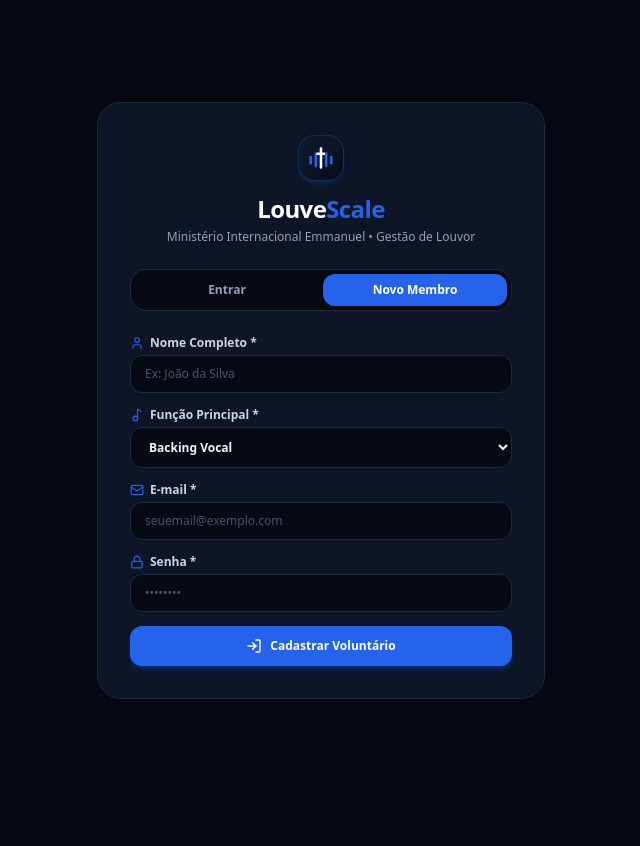
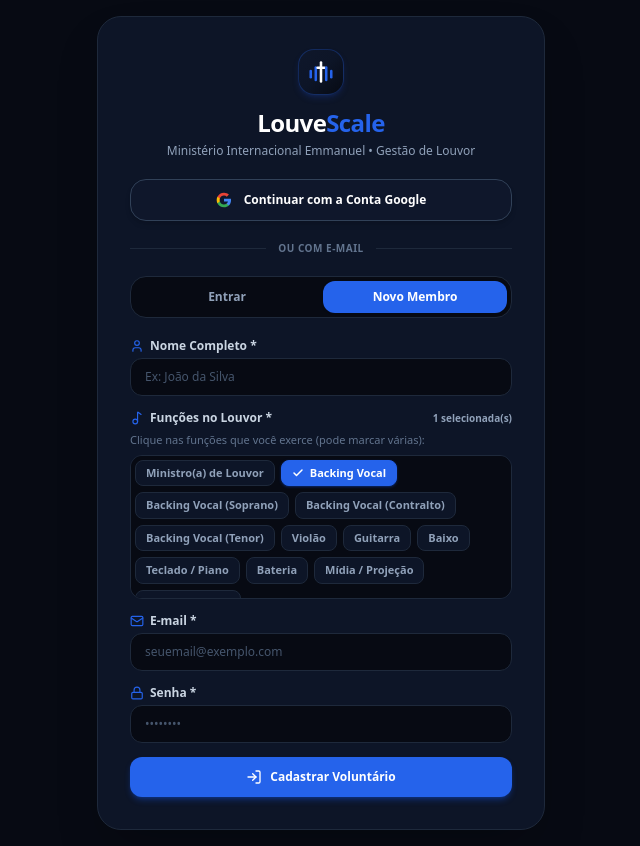
Before and after one commit to renanvieira-dev/Louve-scale, a React (Vite) app: page / in a window 1280 px wide. Both pictures are taken after a click on the button "Novo Membro". Shown: the whole page, without its empty margins (319-959 px from the left). Before the commit the page ends 800 px from the top, so only its background shows below. Built offline with nearby package versions, Linux system fonts and the light colour scheme.

Commit message:
feat: restaurar login com google e selecao de multiplas funcoes para voluntarios

```diff
--- a/src/App.jsx
+++ b/src/App.jsx
@@ -23,13 +23,17 @@
   User,
   LogIn,
   Loader2,
+  Check,
   CheckCircle2,
-  Search
+  Sparkles
 } from 'lucide-react';
 
-const INSTRUMENT_OPTIONS = [
+const AVAILABLE_ROLES = [
   'Ministro(a) de Louvor',
   'Backing Vocal',
+  'Backing Vocal (Soprano)',
+  'Backing Vocal (Contralto)',
+  'Backing Vocal (Tenor)',
   'Violão',
   'Guitarra',
   'Baixo',
@@ -59,11 +63,12 @@
   const [authEmail, setAuthEmail] = useState('');
   const [authPassword, setAuthPassword] = useState('');
   const [authFullName, setAuthFullName] = useState('');
-  const [authInstrument, setAuthInstrument] = useState('Backing Vocal');
+  const [authSelectedRoles, setAuthSelectedRoles] = useState(['Backing Vocal']); // Múltiplas funções
   const [authError, setAuthError] = useState('');
   const [authLoading, setAuthLoading] = useState(false);
+  const [googleLoading, setGoogleLoading] = useState(false);
 
-  // 1. Verificar Sessão no Supabase
+  // Sincronizar sessão do usuário
   useEffect(() => {
     const checkSession = async () => {
       try {
@@ -74,6 +79,21 @@
             .select('*')
             .eq('id', session.user.id)
             .single();
+
+          // Se logou com Google e ainda não tinha profile completo
+          if (!profile) {
+            const googleName = session.user.user_metadata?.full_name || session.user.email?.split('@')[0];
+            const googleAvatar = session.user.user_metadata?.avatar_url || session.user.user_metadata?.picture;
+
+            await supabase.from('profiles').upsert({
+              id: session.user.id,
+              full_name: googleName,
+              avatar_url: googleAvatar,
+              roles: ['Backing Vocal'],
+              instrument_role: 'Backing Vocal',
+              role: 'member'
+            });
+          }
 
           setCurrentUser({ user: session.user, profile: profile || {} });
         } else {
@@ -106,24 +126,21 @@
     };
   }, []);
 
-  // 2. Buscar Dados da Aplicação
+  // Buscar Dados da Aplicação
   const fetchData = async () => {
     try {
-      // Buscar Perfis de Voluntários
       const { data: profilesData } = await supabase
         .from('profiles')
         .select('*')
         .order('full_name', { ascending: true });
       if (profilesData) setProfiles(profilesData);
 
-      // Buscar Louvores
       const { data: songsData } = await supabase
         .from('songs')
         .select('*')
         .order('title', { ascending: true });
       if (songsData) setSongs(songsData);
 
-      // Buscar Escalas
       const schedulesData = await schedulesService.getSchedules();
       if (schedulesData) setSchedules(schedulesData);
     } catch (err) {
@@ -137,7 +154,39 @@
     }
   }, [currentUser]);
 
-  // Ações de Login e Cadastro
+  // Alternar função na lista de múltiplas funções
+  const toggleRoleSelection = (roleName) => {
+    setAuthSelectedRoles((prev) => {
+      if (prev.includes(roleName)) {
+        if (prev.length === 1) return prev; // Mantém pelo menos uma
+        return prev.filter((r) => r !== roleName);
+      } else {
+        return [...prev, roleName];
+      }
+    });
+  };
+
+  // Login com Conta Google
+  const handleGoogleLogin = async () => {
+    try {
+      setGoogleLoading(true);
+      setAuthError('');
+      const { error } = await supabase.auth.signInWithOAuth({
+        provider: 'google',
+        options: {
+          redirectTo: window.location.origin
+        }
+      });
+      if (error) throw error;
+    } catch (err) {
+      console.error('Erro no login com Google:', err);
+      setAuthError(err.message || 'Erro ao conectar com o Google.');
+    } finally {
+      setGoogleLoading(false);
+    }
+  };
+
+  // Login / Cadastro com E-mail e Senha
   const handleAuthSubmit = async (e) => {
     e.preventDefault();
     setAuthError('');
@@ -145,7 +194,7 @@
 
     try {
       if (authMode === 'login') {
-        const { data, error } = await supabase.auth.signInWithPassword({
+        const { error } = await supabase.auth.signInWithPassword({
           email: authEmail.trim(),
           password: authPassword
         });
@@ -158,19 +207,19 @@
           options: {
             data: {
               full_name: authFullName.trim(),
-              instrument_role: authInstrument
+              instrument_role: authSelectedRoles[0] || 'Voluntário',
+              roles: authSelectedRoles
             }
           }
         });
         if (error) throw error;
 
-        // Inserir registro na tabela profiles se necessário
         if (data.user) {
           await supabase.from('profiles').upsert({
             id: data.user.id,
             full_name: authFullName.trim(),
-            instrument_role: authInstrument,
-            roles: [authInstrument],
+            roles: authSelectedRoles,
+            instrument_role: authSelectedRoles[0] || 'Voluntário',
             role: 'member'
           });
         }
@@ -197,7 +246,7 @@
       setIsScheduleModalOpen(false);
     } catch (err) {
       console.error('Erro ao criar escala:', err);
-      alert('Erro ao salvar a escala.');
+      alert('Erro ao salvar escala.');
     }
   };
 
@@ -281,7 +330,6 @@
     );
   });
 
-  // Tela de Carregamento
   if (loading) {
     return (
       <div className="min-h-screen bg-church-dark flex flex-col items-center justify-center gap-3 text-slate-400">
@@ -292,12 +340,12 @@
   }
 
   // ==========================================
-  // TELA DE LOGIN / CADASTRO (Quando não logado)
+  // TELA DE LOGIN / CADASTRO COM GOOGLE & MÚLTIPLAS FUNÇÕES
   // ==========================================
   if (!currentUser) {
     return (
       <div className="min-h-screen bg-church-dark text-church-silver flex items-center justify-center p-4">
-        <div className="w-full max-w-md bg-church-card border border-church-border rounded-3xl p-6 sm:p-8 shadow-2xl space-y-6 animate-in fade-in">
+        <div className="w-full max-w-md bg-church-card border border-church-border rounded-3xl p-6 sm:p-8 shadow-2xl space-y-5 animate-in fade-in">
 
           {/* Logo e Título */}
           <div className="text-center flex flex-col items-center">
@@ -310,7 +358,46 @@
             </p>
           </div>
 
-          {/* Abas Entrar / Cadastrar */}
+          {/* BOTÃO OFICIAL DE ENTRAR / CADASTRAR COM CONTA GOOGLE */}
+          <button
+            type="button"
+            onClick={handleGoogleLogin}
+            disabled={googleLoading}
+            className="w-full py-3 bg-slate-900 hover:bg-slate-800 border border-slate-700 rounded-2xl flex items-center justify-center gap-3 font-bold text-xs text-white transition-all cursor-pointer shadow-md hover:border-slate-500"
+          >
+            {googleLoading ? (
+              <Loader2 className="w-4 h-4 animate-spin text-church-blue" />
+            ) : (
+              <svg className="w-4 h-4" viewBox="0 0 24 24">
+                <path
+                  fill="#4285F4"
+                  d="M22.56 12.25c0-.78-.07-1.53-.2-2.25H12v4.26h5.92c-.26 1.37-1.04 2.53-2.21 3.31v2.77h3.57c2.08-1.92 3.28-4.74 3.28-8.09z"
+                />
+                <path
+                  fill="#34A853"
+                  d="M12 23c2.97 0 5.46-.98 7.28-2.66l-3.57-2.77c-.98.66-2.23 1.06-3.71 1.06-2.86 0-5.29-1.93-6.16-4.53H2.18v2.84C3.99 20.53 7.7 23 12 23z"
+                />
+                <path
+                  fill="#FBBC05"
+                  d="M5.84 14.09c-.22-.66-.35-1.36-.35-2.09s.13-1.43.35-2.09V7.06H2.18C1.43 8.55 1 10.22 1 12s.43 3.45 1.18 4.94l2.85-2.22.81-.63z"
+                />
+                <path
+                  fill="#EA4335"
+                  d="M12 5.38c1.62 0 3.06.56 4.21 1.64l3.15-3.15C17.45 2.09 14.97 1 12 1 7.7 1 3.99 3.47 2.18 7.06l3.66 2.84c.87-2.6 3.3-4.52 6.16-4.52z"
+                />
+              </svg>
+            )}
+            Continuar com a Conta Google
+          </button>
+
+          {/* Divisor */}
+          <div className="flex items-center gap-3">
+            <div className="flex-1 h-px bg-church-border"></div>
+            <span className="text-[10px] font-bold text-slate-500 uppercase tracking-wider">ou com e-mail</span>
+            <div className="flex-1 h-px bg-church-border"></div>
+          </div>
+
+          {/* Seletor Entrar / Novo Membro */}
           <div className="grid grid-cols-2 p-1 bg-church-dark border border-church-border rounded-2xl gap-1">
             <button
               type="button"
@@ -342,7 +429,7 @@
             </div>
           )}
 
-          {/* Formulário de Acesso */}
+          {/* Formulário de E-mail / Senha */}
           <form onSubmit={handleAuthSubmit} className="space-y-3.5">
             {authMode === 'register' && (
               <>
@@ -360,21 +447,40 @@
                   />
                 </div>
 
-                <div className="space-y-1">
-                  <label className="text-xs font-semibold text-slate-300 flex items-center gap-1.5">
-                    <Music2 className="w-3.5 h-3.5 text-church-blue" /> Função Principal *
-                  </label>
-                  <select
-                    value={authInstrument}
-                    onChange={(e) => setAuthInstrument(e.target.value)}
-                    className="w-full box-border bg-church-dark border border-church-border rounded-xl px-3.5 py-2.5 text-base sm:text-xs text-slate-100 focus:outline-none focus:border-church-blue font-bold"
-                  >
-                    {INSTRUMENT_OPTIONS.map((inst) => (
-                      <option key={inst} value={inst}>
-                        {inst}
-                      </option>
-                    ))}
-                  </select>
+                {/* SELEÇÃO DE MÚLTIPLAS FUNÇÕES PARA A MESMA PESSOA */}
+                <div className="space-y-1.5">
+                  <div className="flex items-center justify-between">
+                    <label className="text-xs font-semibold text-slate-300 flex items-center gap-1.5">
+                      <Music2 className="w-3.5 h-3.5 text-church-blue" /> Funções no Louvor *
+                    </label>
+                    <span className="text-[10px] text-slate-400 font-semibold">
+                      {authSelectedRoles.length} selecionada(s)
+                    </span>
+                  </div>
+                  <p className="text-[11px] text-slate-500">
+                    Clique nas funções que você exerce (pode marcar várias):
+                  </p>
+
+                  <div className="flex flex-wrap gap-1.5 max-h-36 overflow-y-auto p-1 rounded-xl bg-church-dark border border-church-border">
+                    {AVAILABLE_ROLES.map((role) => {
+                      const isSelected = authSelectedRoles.includes(role);
+                      return (
+                        <button
+                          key={role}
+                          type="button"
+                          onClick={() => toggleRoleSelection(role)}
+                          className={`px-2.5 py-1 rounded-lg text-[11px] font-bold transition-all cursor-pointer flex items-center gap-1.5 border ${
+                            isSelected
+                              ? 'bg-church-blue text-white border-church-blue shadow-sm shadow-blue-600/30'
+                              : 'bg-church-card text-slate-400 border-church-border hover:border-slate-600 hover:text-white'
+                          }`}
+                        >
+                          {isSelected && <Check className="w-3 h-3 stroke-[3]" />}
+                          {role}
+                        </button>
+                      );
+                    })}
+                  </div>
                 </div>
               </>
             )}
@@ -447,7 +553,7 @@
         {/* Conteúdo Principal */}
         <main className="flex-1 mt-6">
 
-          {/* ABA 1: PAINEL GERAL */}
+          {/* ABA 1: PAINEL */}
           {activeTab === 'dashboard' && (
             <DashboardOverview
               songs={songs}
@@ -614,7 +720,7 @@
             </div>
           )}
 
-          {/* ABA 4: VOLUNTÁRIOS COMPLETA */}
+          {/* ABA 4: VOLUNTÁRIOS COM MÚLTIPLAS FUNÇÕES EXIBIDAS */}
           {activeTab === 'members' && (
             <div className="space-y-6 animate-in fade-in">
               <div className="flex items-center justify-between">
@@ -641,9 +747,9 @@
                   {filteredMembers.map((member) => {
                     const isMe = member.id === currentUser?.user?.id;
                     const isAdmin = member.role === 'admin';
-                    const mainRole = Array.isArray(member.roles) && member.roles.length > 0
-                      ? member.roles.join(', ')
-                      : (member.instrument_role || 'Voluntário');
+                    const memberRoles = Array.isArray(member.roles) && member.roles.length > 0
+                      ? member.roles
+                      : [member.instrument_role || 'Voluntário'];
 
                     return (
                       <div
@@ -668,7 +774,7 @@
                             )}
                           </div>
 
-                          {/* Dados do Voluntário */}
+                          {/* Nome e Badges de Múltiplas Funções */}
                           <div className="flex-1 min-w-0">
                             <div className="flex items-center gap-1.5 flex-wrap">
                               <h3 className="text-sm font-extrabold text-white truncate leading-tight">
@@ -686,9 +792,17 @@
                               )}
                             </div>
 
-                            <span className="text-xs text-church-blue font-semibold block truncate mt-1">
-                              {mainRole}
-                            </span>
+                            {/* Tags de cada instrumento que o voluntário toca */}
+                            <div className="flex flex-wrap gap-1 mt-1.5">
+                              {memberRoles.map((r, idx) => (
+                                <span
+                                  key={idx}
+                                  className="text-[10px] font-bold px-2 py-0.5 rounded-md bg-blue-950/60 border border-church-blue/30 text-blue-400"
+                                >
+                                  {r}
+                                </span>
+                              ))}
+                            </div>
                           </div>
                         </div>
 
```
